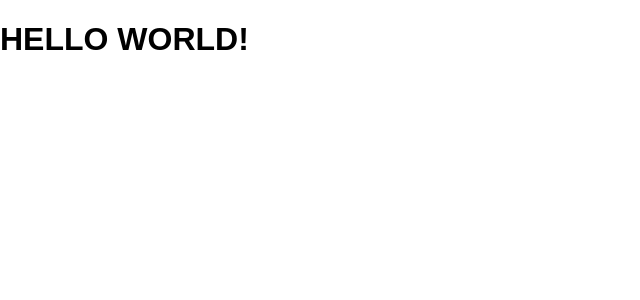
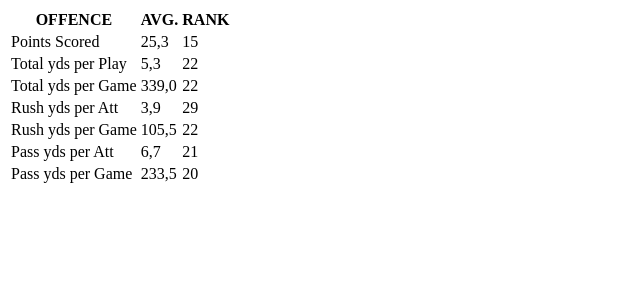
Before and after one commit to OnTheRocks/Betusfun, a React (Create React App) app: page / in a window 1280 px wide. Shown: the top 300 px of the page, without its empty margins (0-640 px from the left). Built offline with nearby package versions, Linux system fonts and the light colour scheme.

Commit message:
Working on setting up

```diff
--- a/public/index.html
+++ b/public/index.html
@@ -1,7 +1,7 @@
 <!DOCTYPE html>
 <html lang="en">
   <head>
-    <link rel="stylesheet" href="./style.css">
+    <!-- <link rel="stylesheet" href="./style.css"> -->
     <title>BetFun</title>
   </head>
   <body>
--- a/src/App.js
+++ b/src/App.js
@@ -1,10 +1,13 @@
 import React from 'react'
+import Table from './components/Table'
 
 export default function App() {
   return (
     <div>
 
-      <h1>Hello World!</h1>
+      <Table />
+
+
 
     </div>
   )
--- /dev/null
+++ b/src/components/Table.js
@@ -0,0 +1,56 @@
+import React from 'react'
+
+export default function Table() {
+  return (
+    <div>
+
+      <table>
+      	<thead>
+      		<tr>
+      			<th>OFFENCE</th>
+      			<th>AVG.</th>
+      			<th>RANK</th>
+      		</tr>
+      	</thead>
+      	<tbody>
+      		<tr>
+      			<td>Points Scored</td>
+      			<td>25,3</td>
+      			<td>15</td>
+      		</tr>
+      		<tr>
+      			<td>Total yds per Play</td>
+      			<td>5,3</td>
+      			<td>22</td>
+      		</tr>
+      		<tr>
+      			<td>Total yds per Game</td>
+      			<td>339,0</td>
+      			<td>22</td>
+      		</tr>
+      		<tr>
+      			<td>Rush yds per Att</td>
+      			<td>3,9</td>
+      			<td>29</td>
+      		</tr>
+      		<tr>
+      			<td>Rush yds per Game</td>
+      			<td>105,5</td>
+      			<td>22</td>
+      		</tr>
+      		<tr>
+      			<td>Pass yds per Att</td>
+      			<td>6,7</td>
+      			<td>21</td>
+      		</tr>
+      		<tr>
+      			<td>Pass yds per Game</td>
+      			<td>233,5</td>
+      			<td>20</td>
+      		</tr>
+      	</tbody>
+      </table>
+
+    </div>
+  )
+}
--- /dev/null
+++ b/src/components/TeamPage/Team.css
@@ -0,0 +1,5 @@
+body {
+  margin: 0;
+  font-family: 'Montserrat', sans-serif;
+  text-transform: uppercase;
+}
```
Also changed, not shown: src/components/TeamPage/Team.js (added, +10 -0 lines).
